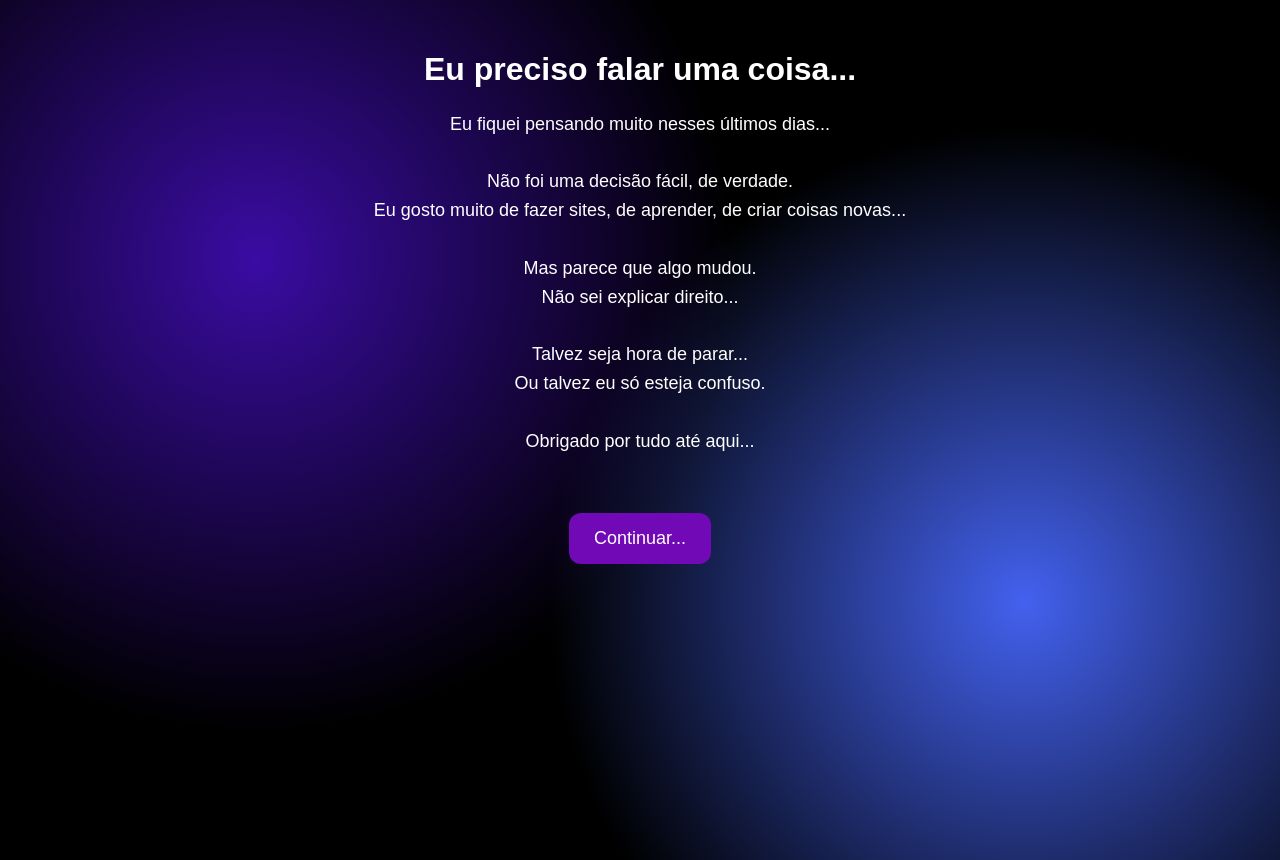
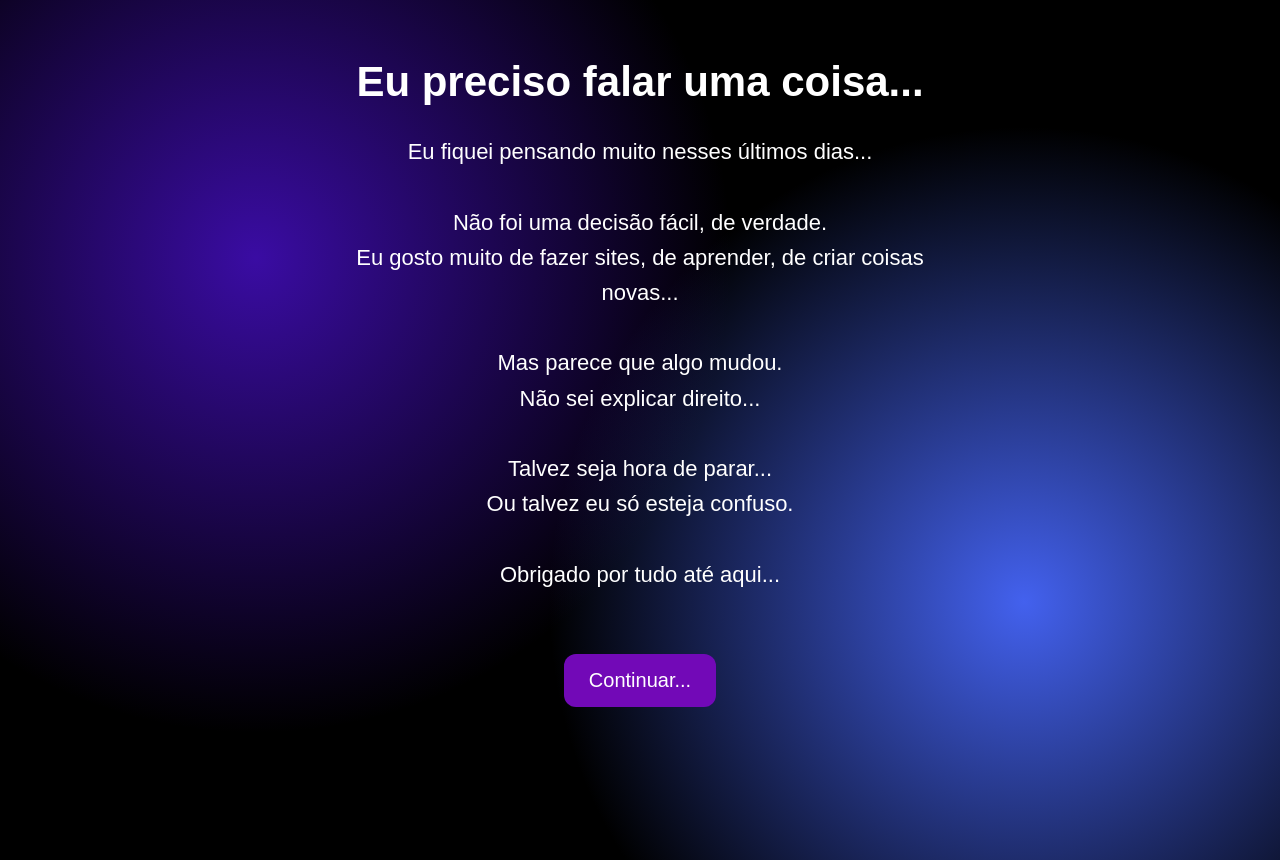
Before and after one commit to panuccibrayan6-afk/Despedida-, a plain HTML site: page index.html in a window 1280 px wide. Drawn offline with Linux system fonts and the light colour scheme.

Commit message:
Update index.html

```diff
--- a/index.html
+++ b/index.html
@@ -2,6 +2,10 @@
 <html lang="pt-BR">
 <head>
 <meta charset="UTF-8">
+
+<!-- 👇 MUITO IMPORTANTE PRA CELULAR -->
+<meta name="viewport" content="width=device-width, initial-scale=1.0">
+
 <title>Despedida...</title>
 
 <style>
@@ -23,20 +27,22 @@ body {
                 radial-gradient(circle at 50% 50%, #000000, #000000 80%);
 }
 
+/* 📱 TEXTO RESPONSIVO */
 h1 {
-    font-size: 32px;
+    font-size: clamp(28px, 6vw, 42px);
 }
 
 p {
-    font-size: 18px;
+    font-size: clamp(18px, 4.5vw, 22px);
     max-width: 600px;
     line-height: 1.6;
 }
 
+/* 🔘 BOTÃO RESPONSIVO */
 button {
     margin: 40px 0;
     padding: 15px 25px;
-    font-size: 18px;
+    font-size: clamp(16px, 4vw, 20px);
     border: none;
     border-radius: 12px;
     cursor: pointer;
```
